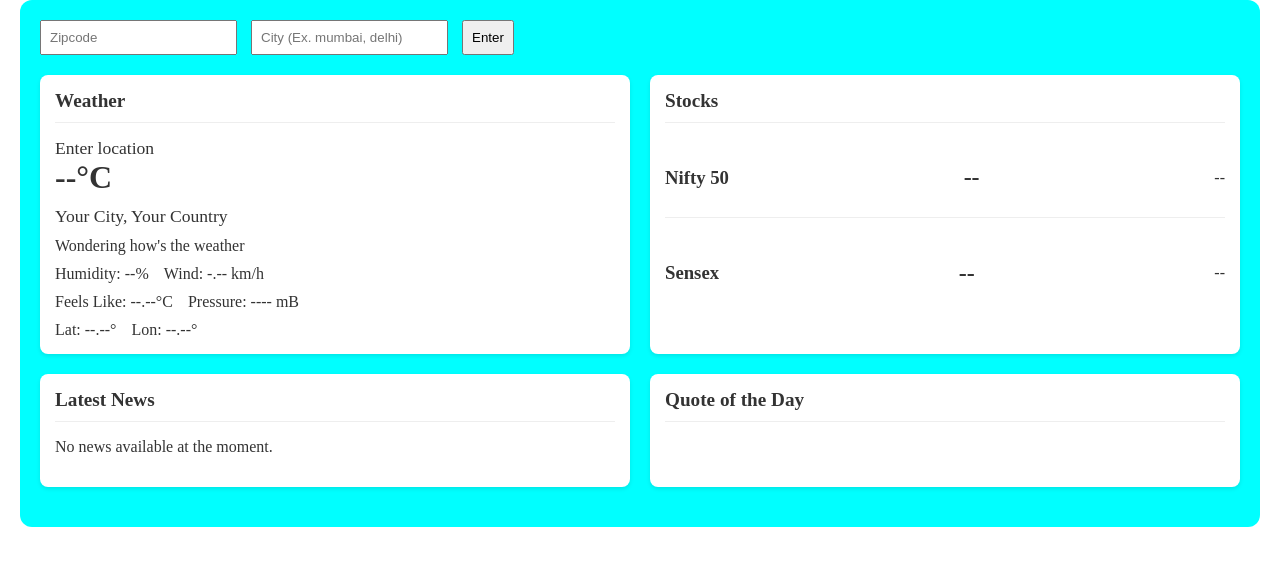
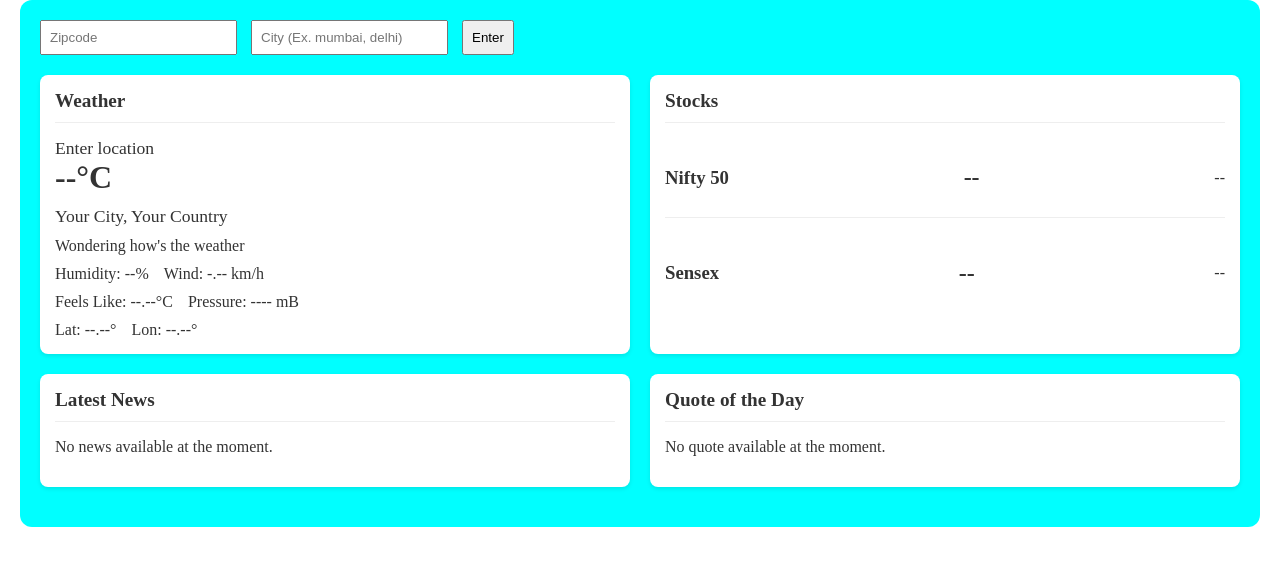
Before and after one commit to Parth-RK/weather_app, a Flask app: page / in a window 1280 px wide. Shown: the top 566 px of the page. Run offline with Flask 3, Linux system fonts and the light colour scheme.

Commit message:
Add quote

```diff
--- a/app.py
+++ b/app.py
@@ -62,6 +62,16 @@ def index():
             else:
                 headlines = []
 
+             # Fetch Quote of the Day from ZenQuotes
+            quote_url = "https://zenquotes.io/api/today"
+            quote_response = requests.get(quote_url)
+            if quote_response.status_code == 200:
+                quote_data = quote_response.json()
+                quote_text = quote_data[0]['q']
+                quote_author = quote_data[0]['a']
+            else:
+                quote_text, quote_author = "Stay positive and keep pushing forward!", "Unknown"
+
             # Render only if data is available
             if openweather.status_code == 200:
                 weather_data = openweather.json()
@@ -72,7 +82,9 @@ def index():
                     nifty_diff=nifty_diff,
                     sensex=sensex_close,
                     sensex_diff=sensex_diff,
-                    headlines=headlines
+                    headlines=headlines,
+                     quote_text=quote_text,
+                    quote_author=quote_author
                 )
             else:
                 # Display error message if request fails
--- a/templates/index.html
+++ b/templates/index.html
@@ -141,8 +141,12 @@
                     <h2>Quote of the Day</h2>
                 </div>
                 <div class="widget-content">
-                    <div class="quote-text"></div>
-                    <div class="quote-author"></div>
+                    {% if quote_text and quote_author %}
+                    <div class="quote-text">"{{ quote_text }}"</div>
+                    <div class="quote-author">- {{ quote_author }}</div>
+                    {% else %}
+                    <p>No quote available at the moment.</p>
+                    {% endif %}
                 </div>
             </div>
         </div>
```
